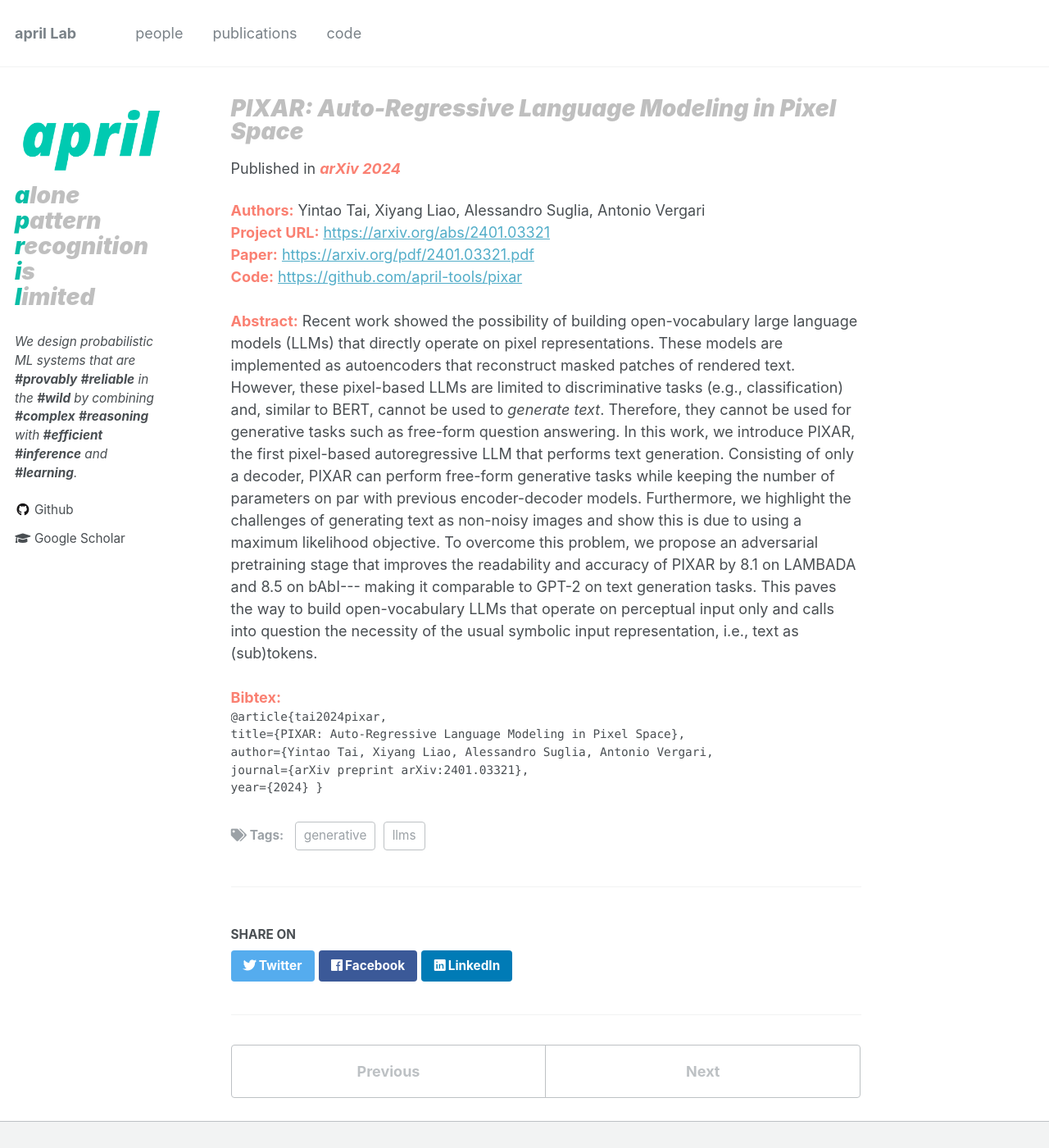
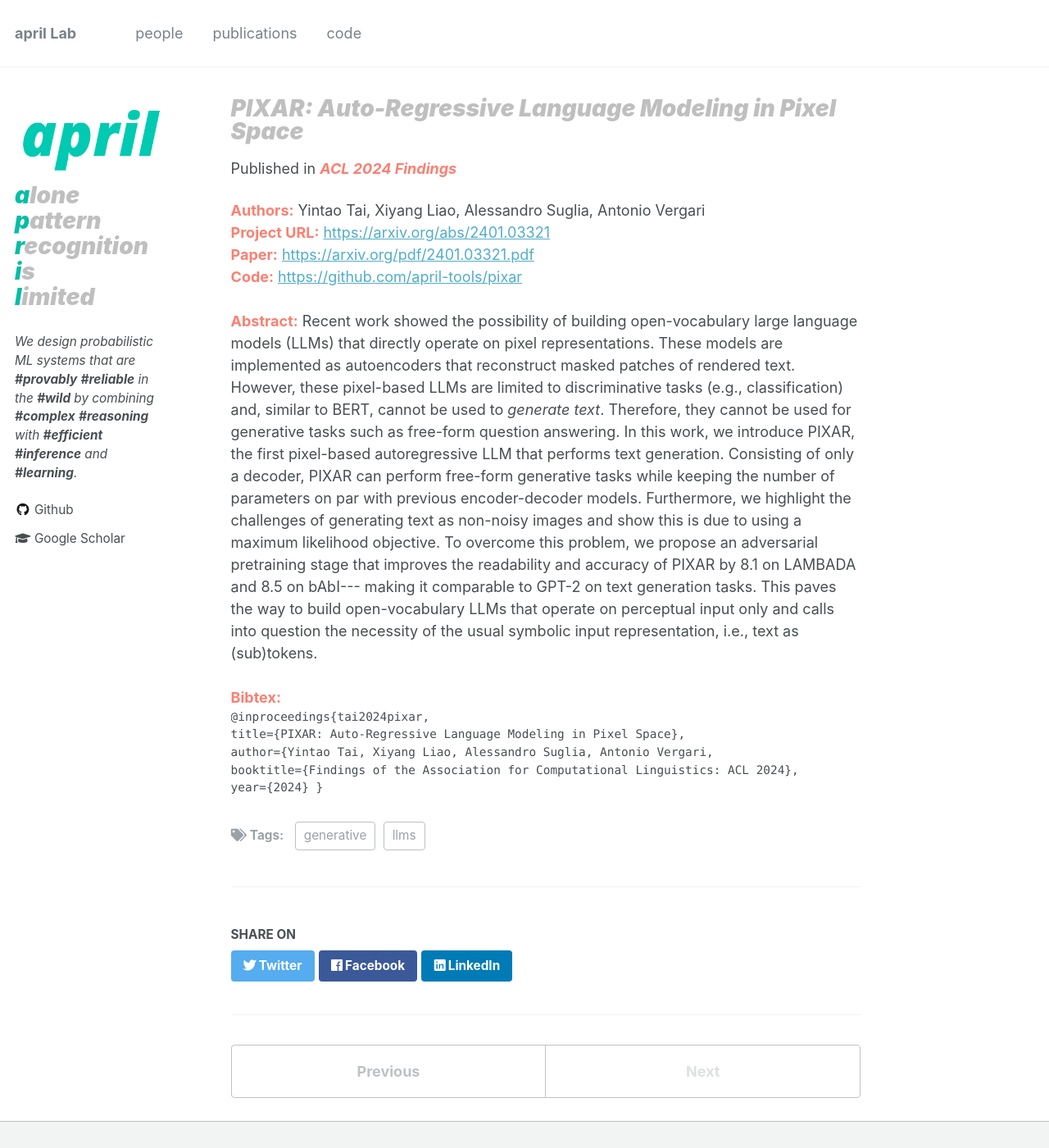
Before and after one commit to april-tools/april-tools.github.io, a Jekyll site: the page built from _publications/tai2024pixar.md, in a window 1280 px wide and 1400 px high. Shown: the whole window at 82% size. Built offline with Jekyll 4.4.1, drawn with Linux system fonts in a browser that asks for light colours; nearby versions of some CDN libraries.

Commit message:
PIXAR accepted

```diff
--- a/_publications/tai2024pixar.md
+++ b/_publications/tai2024pixar.md
@@ -3,22 +3,22 @@ collection: publications
 ref: "tai2024pixar"
 permalink: "publications/tai2024pixar"
 title:  "PIXAR: Auto-Regressive Language Modeling in Pixel Space"
-date:   2024-02-26 00:00
+date:   2024-05-16 00:00
 tags: generative llms
 image: "/images/papers/tai2024pixar/pixar.apng"
 authors: "Yintao Tai, Xiyang Liao, Alessandro Suglia, Antonio Vergari"
 paperurl: "https://arxiv.org/abs/2401.03321"
 pdf: "https://arxiv.org/pdf/2401.03321.pdf"
-venue: "arXiv 2024"
+venue: "ACL 2024 Findings"
 code: "https://github.com/april-tools/pixar"
 excerpt: "Can LLMs understand, reason about and generate text by operating only on perceptual information such as pixels? We build PIXAR, the first generative pixel-based LLM to answer it."
 abstract: "Recent work showed the possibility of building open-vocabulary large language models (LLMs) that directly operate on pixel representations. These models are implemented as autoencoders that reconstruct masked patches of rendered text. However, these pixel-based LLMs are limited to discriminative tasks (e.g., classification) and, similar to BERT, cannot be used to <i>generate text</i>. Therefore, they cannot be used for generative tasks such as free-form question answering. In this work, we introduce PIXAR, the first pixel-based autoregressive LLM that performs text generation. Consisting of only a decoder, PIXAR can perform free-form generative tasks
 while keeping the number of parameters on par with previous encoder-decoder models. Furthermore, we highlight the challenges of generating text as non-noisy images and show this is due to using a maximum likelihood objective. To overcome this problem, we propose an adversarial pretraining stage that improves the readability and accuracy of PIXAR by 8.1 on LAMBADA and 8.5 on bAbI--- making it comparable to GPT-2 on text generation tasks. This paves the way to build open-vocabulary LLMs that operate on perceptual input only and calls into question the necessity of the usual symbolic input representation, i.e., text as (sub)tokens."
 supplemental:
-bibtex: "@article{tai2024pixar,<br/>
+bibtex: "@inproceedings{tai2024pixar,<br/>
   title={PIXAR: Auto-Regressive Language Modeling in Pixel Space},<br/>
   author={Yintao Tai, Xiyang Liao, Alessandro Suglia, Antonio Vergari,<br/>
-  journal={arXiv preprint arXiv:2401.03321},<br/>
+  booktitle={Findings of the Association for Computational Linguistics: ACL 2024},<br/>
   year={2024}
 }"
 ---
```
Also changed, not shown: _news/pixar-accepted-acl24findings.md (added, +7 -0 lines).
